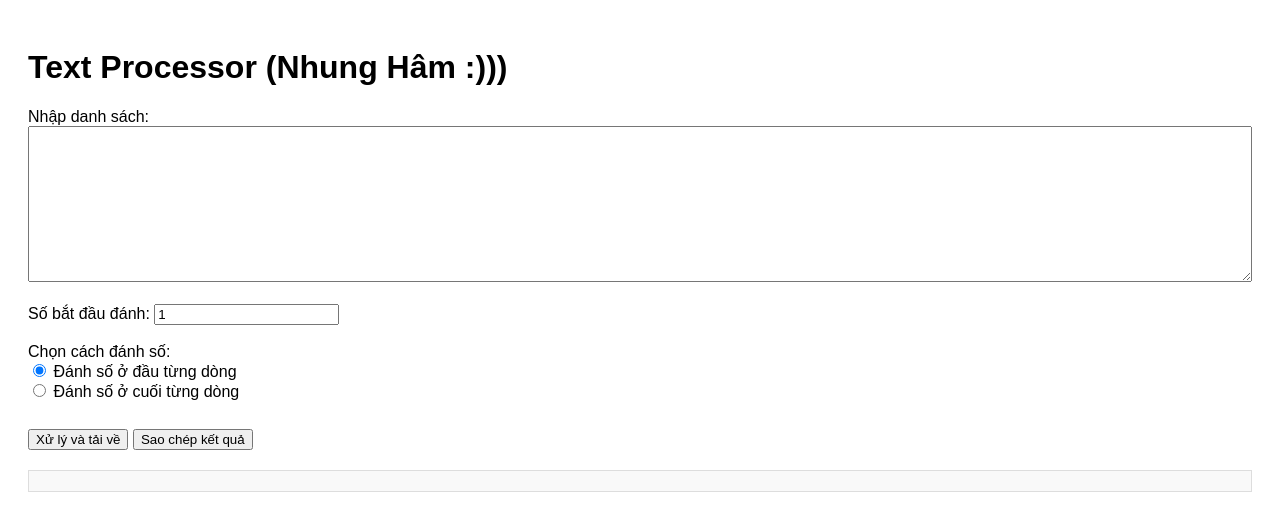
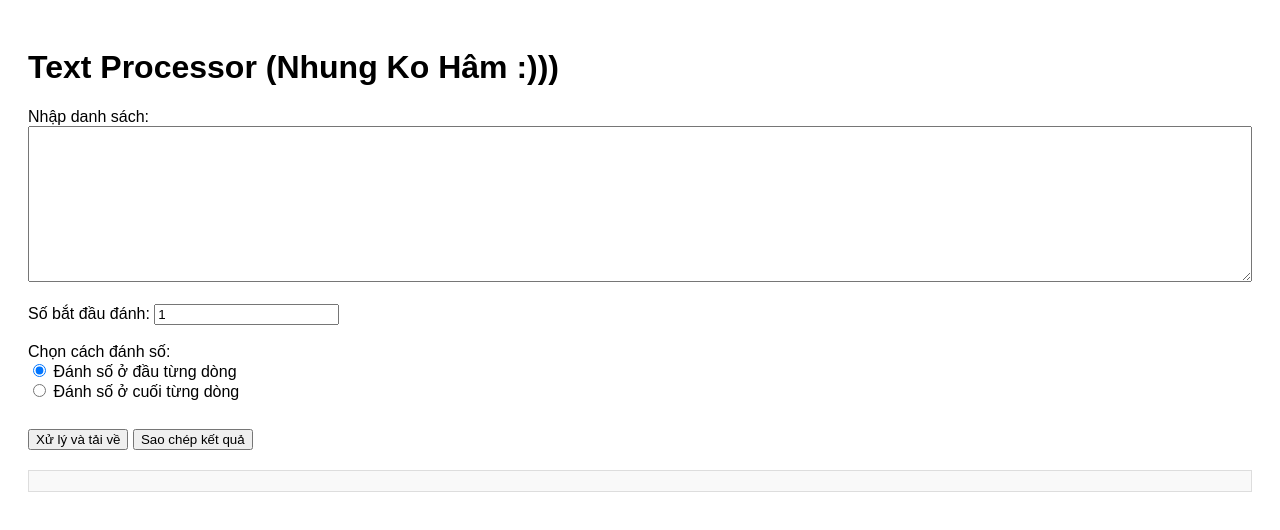
Before and after one commit to ducmanh2312/danhso, a plain HTML site: page index.html in a window 1280 px wide. Drawn offline with Linux system fonts and the light colour scheme.

Commit message:
Update index.html

```diff
--- a/index.html
+++ b/index.html
@@ -28,7 +28,7 @@
     </style>
 </head>
 <body>
-    <h1>Text Processor (Nhung Hâm :)))</h1>
+    <h1>Text Processor (Nhung Ko Hâm :)))</h1>
     <form id="text-form">
         <label for="text">Nhập danh sách:</label><br>
         <textarea id="text" name="text" rows="10" required></textarea><br><br>
```
